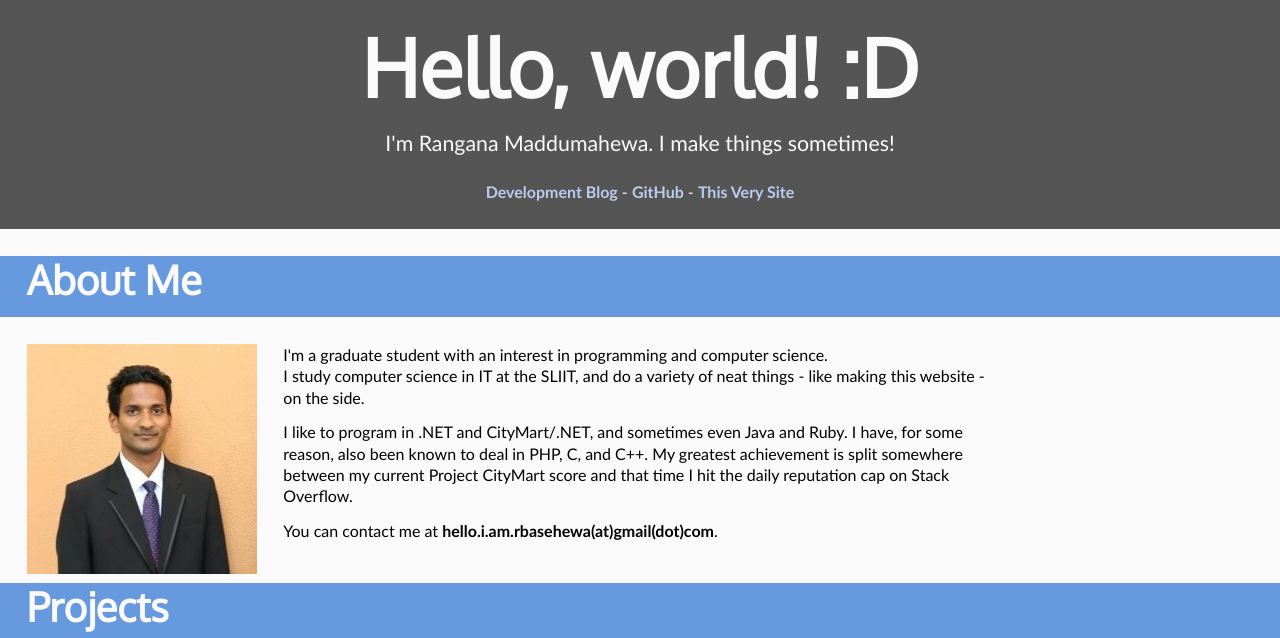
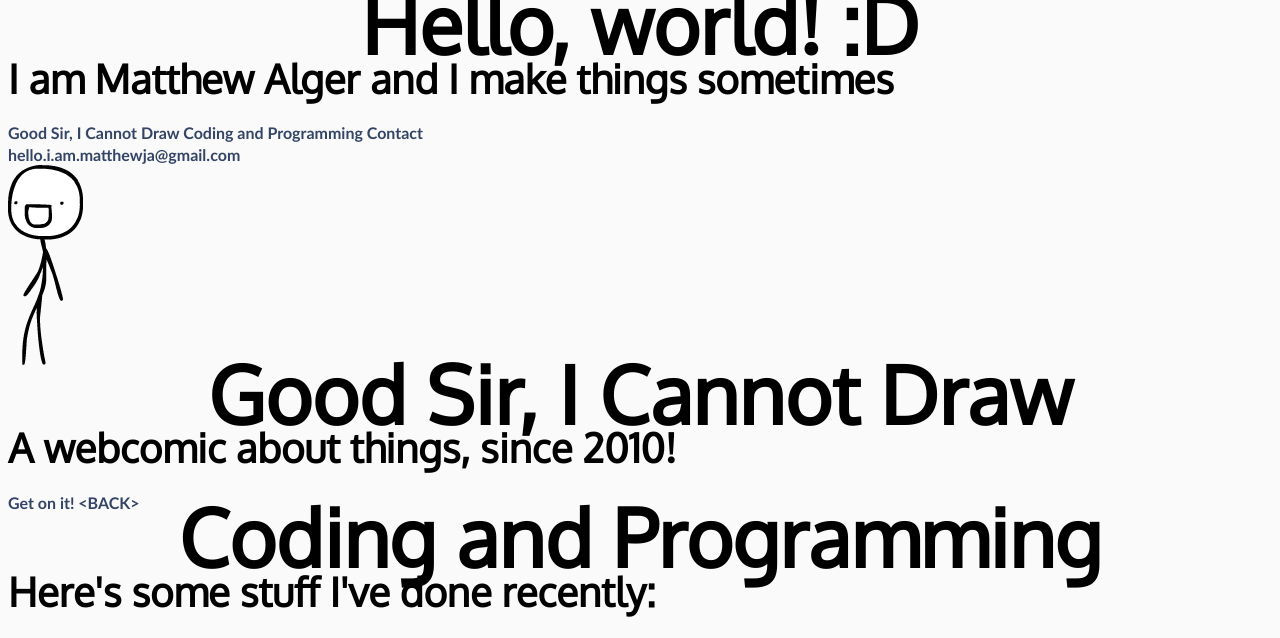
Before and after one commit to rbasehewa/rbasehewa.github.io, a Jekyll site: the page index.html, which Jekyll copies as it is, in a window 1280 px wide. Shown: the top 638 px of the page. Built offline with Jekyll 4.4.1, drawn with Linux system fonts in a browser that asks for light colours; some of the changed text lies outside the part shown.

Commit message:
new layouts added 123

```diff
--- a/index.html
+++ b/index.html
@@ -1,98 +1,81 @@
-<!DOCTYPE html>
 <!DOCTYPE html>
 <html>
+
+	<!-- Hello! :D -->
+
 	<head>
-		<title>Rangana Maddumahewa</title>
-
+		<title>MatthewJA</title>
+		<link rel="stylesheet" type="text/css" href="./styles.css">
 		<link href='http://fonts.googleapis.com/css?family=Oxygen' rel='stylesheet' type='text/css'>
-		<link rel="stylesheet" type="text/css" href="./css3reset.css">
-		<link rel="stylesheet" type="text/css" href="./styles.css">
+		<script src="http://ajax.googleapis.com/ajax/libs/jquery/1/jquery.min.js"></script>
+		<script type="text/javascript">
+			var screens = ["top", "goodsiricannotdraw", "codingandprogramming"];
+			function goToScreen(a) {
+						$('html, body').stop().animate({
+							scrollTop: $("#" + screens[a]).position().top
+						}, 400);
+			};
+		</script>
 	</head>
 	<body>
-		<header id="title">
+		<div id="top">
 			<h1>Hello, world! :D</h1>
-			I'm Rangana Maddumahewa. I make things sometimes!
+			<h2>I am Matthew Alger and I make things sometimes</h2>
 
-			<nav>
-				<a href="##">Development Blog</a> -
-				<a href="##">GitHub</a> -
-				<a href="/">This Very Site</a>
-			</nav>
-		</header>
+			<a class="box" id="gsicd" onclick="goToScreen(1); return false;" href="#goodsiricannotdraw">
+				Good Sir, I Cannot Draw
+			</a>
 
-		<section id="me">
-			<header><h2>About Me</h2></header>
-			<article>
-				<img src="./static/me.jpg" alt="Me">
-				<p>
-					I'm a graduate student with an interest in programming and computer science.<br>
-					I study computer science in IT at the SLIIT, and do a variety of neat things - like making this website - on the side.
-				</p>
+			<a class="box" id="codingprogramming" onclick="goToScreen(2); return false;" href="#codingandprogramming">
+				Coding and Programming
+			</a>
 
-				<p>
-					I like to program in .NET and CityMart/.NET, and sometimes even Java and Ruby. I have, for some reason, also been known to deal in PHP, C, and C++.
-					My greatest achievement is split somewhere between my current Project CityMart score and that time I hit the daily reputation cap on Stack Overflow.
-				</p>
+			<a class="box" href="mailto:hello.i.am.matthewja@gmail.com">
+				Contact<br>
+				<span class="text">hello.i.am.matthewja@gmail.com</span>
+			</a>
 
-				<p>
-					You can contact me at <strong>hello.i.am.rbasehewa<wbr>(at)<wbr>gmail<wbr>(dot)<wbr>com</strong>.
-				</p>
-			</article>
-		</section>
+			<div id="stickman">
+				<img src="./static/stickman_frontfacing.png">
+			</div>
+		</div>
 
-		<section id="projects">
-			<header><h2>Projects</h2></header>
+		<div id="goodsiricannotdraw">
+			<h1>Good Sir, I Cannot Draw</h1>
+			<h2>A webcomic about things, since 2010!</h2>
 
-			<article>
-				<header><h3>CityMart</h3></header>
+			<a class="box" id="gsicd2" href="http://gsicd.matthewja.com/">
+				Get on it!
+			</a>
 
-				<img src="/Coffeequate/images/coffeequate_small.png" alt="CityMart">
+			<a class="back" onclick="goToScreen(0); return false;" href="#">&lt;BACK&gt;</a>
+		</div>
 
-				<p>
-					<strong>CityMart</strong>
-				</p>
+		<div id="codingandprogramming">
+			<h1>Coding and Programming</h1>
+			<h2>Here's some stuff I've done recently:</h2>
 
-				<p>
-					Successfully completed final year research project “Citymart”, which is about using Data Mining technology for Supermarket sales to predict Offers and generate decisions to supermarket managers. (C#, MS SQL 2008 R2, Visual Studio 2012,DATA MINING TECHNOLOGY-Time Series algorithm ,Apriori Algorithm).
-				</p>
+			<a class="box" id="treegen" href="/html5tests/tree.html">
+				Tree Generator
+			</a>
 
-				<p>
-					<a href="/Coffeequate/">Read more</a>, or check out <a href="##">the code</a>, brought to you by myself and the wonderful <a href="##">Buck Shlegeris</a>.
-				</p>
-			</article>
+			<a class="box" id="patterns" href="/html5tests/patterns.html">
+				Patterns
+			</a>
 
-			<article>
-				<header><h3>Super Deal</h3></header>
+			<a class="box" id="snake" href="/html5tests/snake.html">
+				Circle Snake
+			</a>
 
-				<img src="/Graphical-Equation-Manipulator/images/gem_small.png" alt="Super Deal">
+			<h2>Here's some stuff I'm working on now:</h2>
 
-				<p>
-					<strong>Super Deal</strong> Developed an E-Commerce website, an online supermarket system for “Super Deal”. (C#, ASP.NET 4.0, MS SQL 2008 R2, Visual Studio 2012) <a href="##">Buck&nbsp;Shlegeris</a>/<a href="##">pyGem</a>.
-				</p>
+			<a href="http://github.com/MatthewJA/Graphical-Equation-Manipulator" class="box" id="gem">
+				Graphical Equation Manipulator
+			</a>
 
-				<p>
-					<a href="##">Read more</a>, or check out <a href="http://github.com/MatthewJA/Graphical-Equation-Manipulator">the code</a>, brought to you by myself and <a href="http://github.com/BuckShlegeris">Buck Shlegeris</a>.
-				</p>
-			</article>
+			<div id="euler"><img src="http://projecteuler.net/profile/MatthewJA.png"></div>
 
-			<article>
-				<header><h3>Standalone Library System for Sumangala Vidyalaya Gampaha</h3></header>
-
-				<img src="/snake/static/snake_logo.png" alt="Library System">
-
-				<p>
-					<strong>Standalone Library System for Sumangala Vidyalaya Gampaha</strong> is a delightfully fun and terribly easy game, according to absolutely nobody.
-				</p>
-
-				<p>
-					This was one of the first things I programmed in HTML. Developed a Standalone Library System for Sumangala Vidyalaya Gampaha. (JAVA with
-Net Beans and MySQL).
-				</p>
-
-				<p>
-					<a href="##>Go play it</a>, or check out <a href="##">the code</a>.
-				</p>
-			</article>
-		</section>
+			<a class="back" onclick="goToScreen(0); return false;" href="#">&lt;BACK&gt;</a>
+		</div>
 	</body>
 </html>
```
Also changed, not shown: static/styles.css (added, +125 -0 lines).
